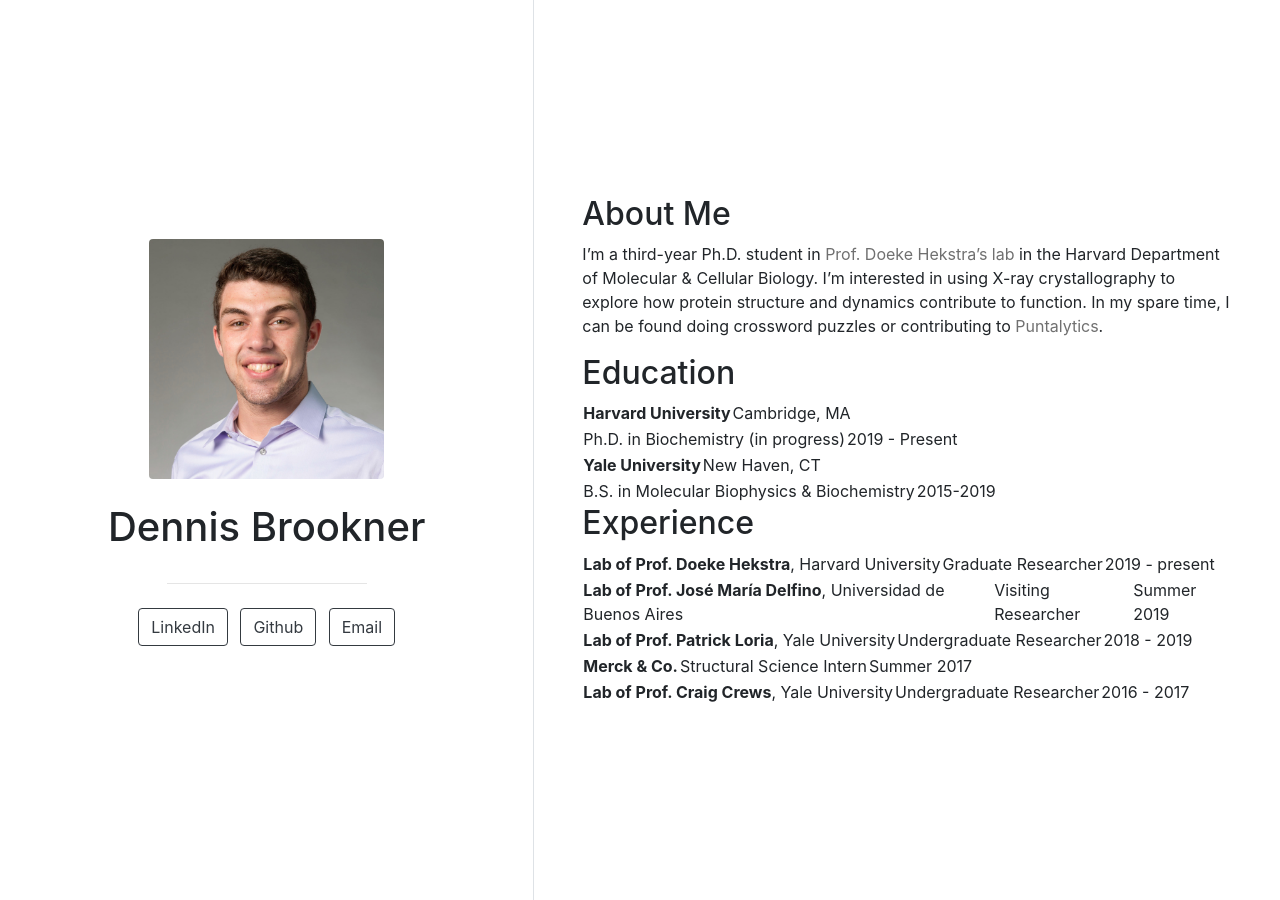
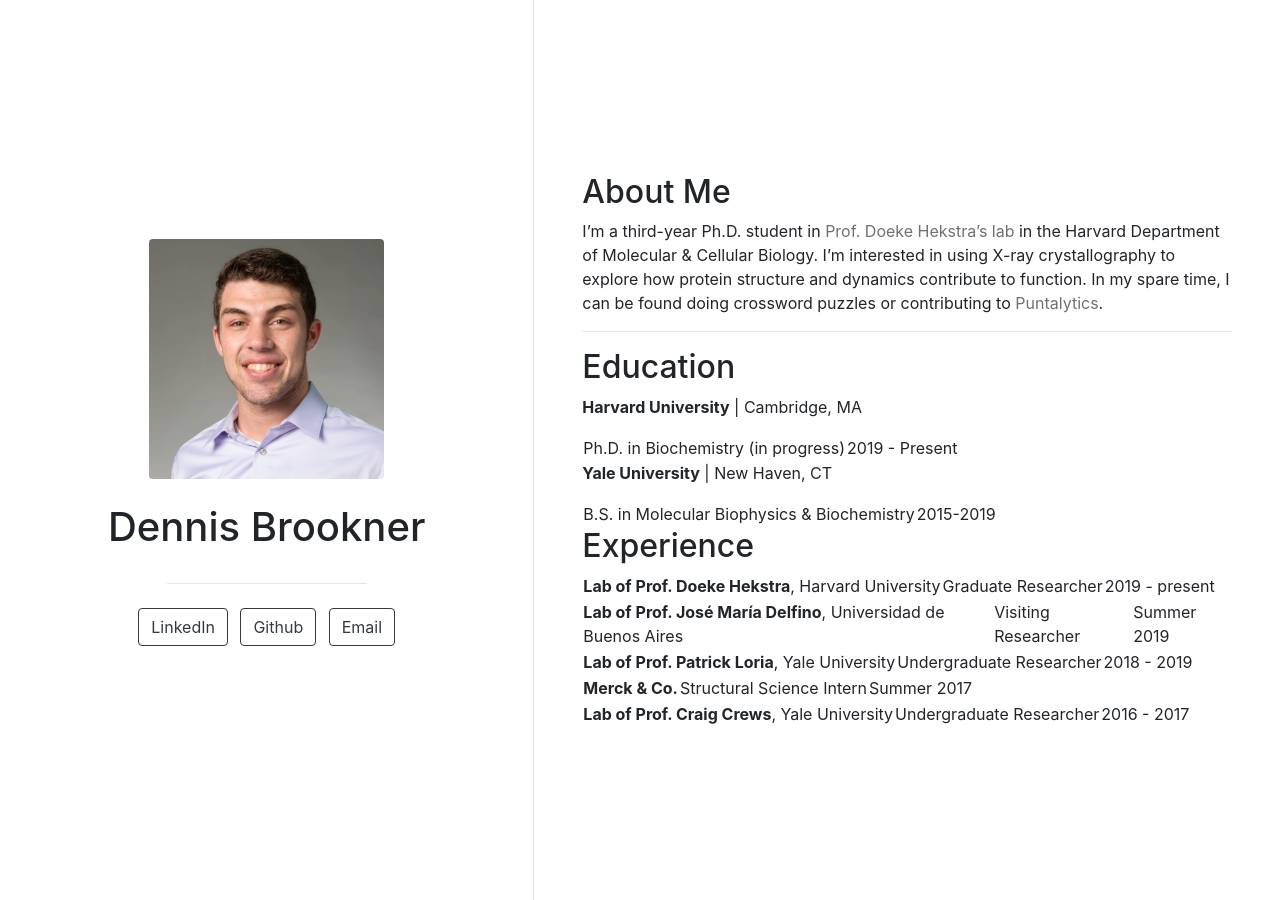
Before and after one commit to dennisbrookner/dennisbrookner.github.io, a Jekyll site: the page built from bio.md, in a window 1280 px wide. Built offline with Jekyll 4.4.1, drawn with Linux system fonts in a browser that asks for light colours; nearby versions of some CDN libraries.

Commit message:
Update bio.md

```diff
--- a/bio.md
+++ b/bio.md
@@ -9,13 +9,15 @@
 
 I'm a third-year Ph.D. student in [Prof. Doeke Hekstra's lab](https://hekstralab.fas.harvard.edu) in the Harvard Department of Molecular & Cellular Biology. I'm interested in using X-ray crystallography to explore how protein structure and dynamics contribute to function. In my spare time, I can be found doing crossword puzzles or contributing to [Puntalytics](https://twitter.com/ThePuntRunts).
 
+---
+
 ## Education
 
-**Harvard University** | Cambridge, MA
+**Harvard University** \| Cambridge, MA
 
 Ph.D. in Biochemistry (in progress) | 2019 - Present
 
-**Yale University** | New Haven, CT
+**Yale University** \| New Haven, CT
 
 B.S. in Molecular Biophysics & Biochemistry | 2015-2019
 
```
